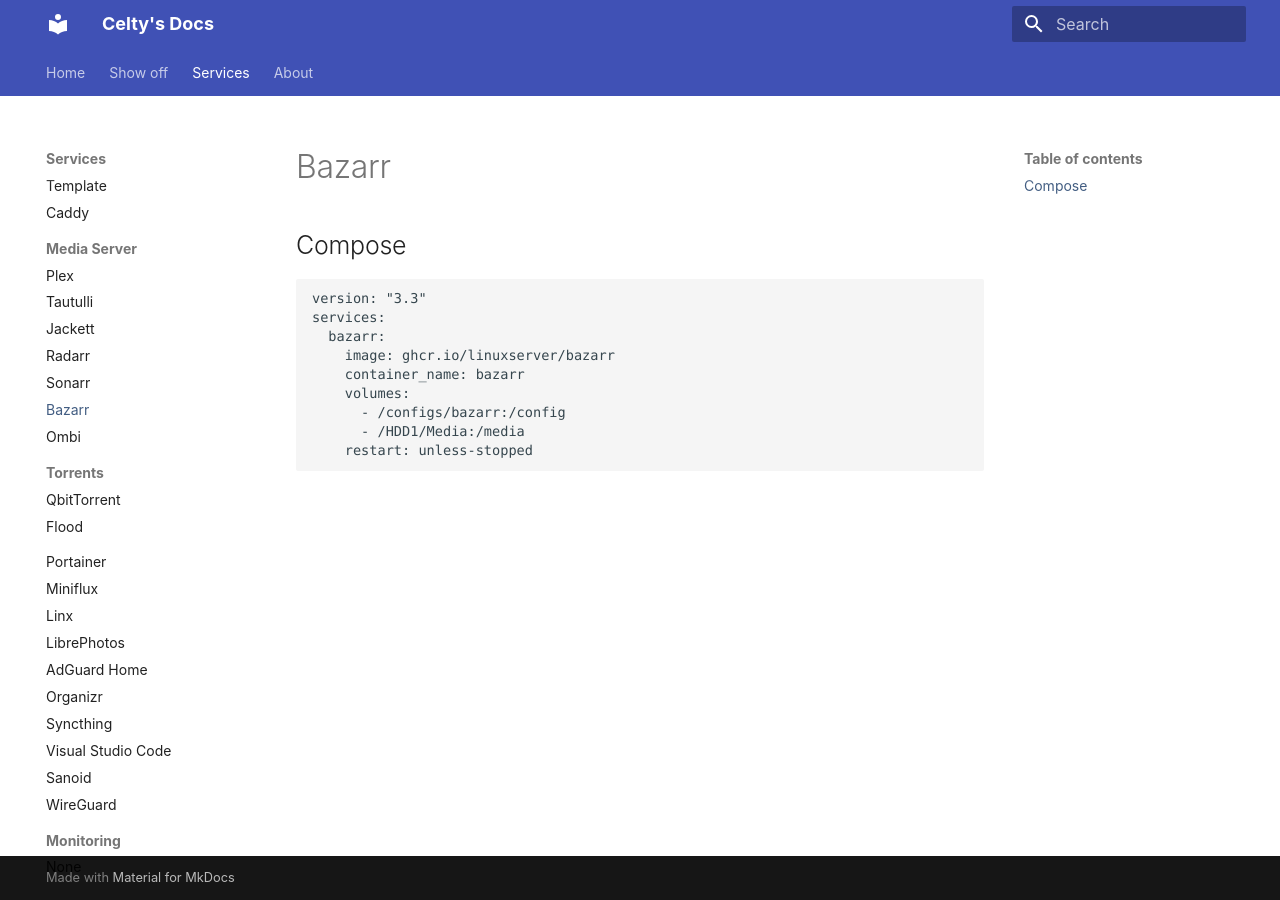
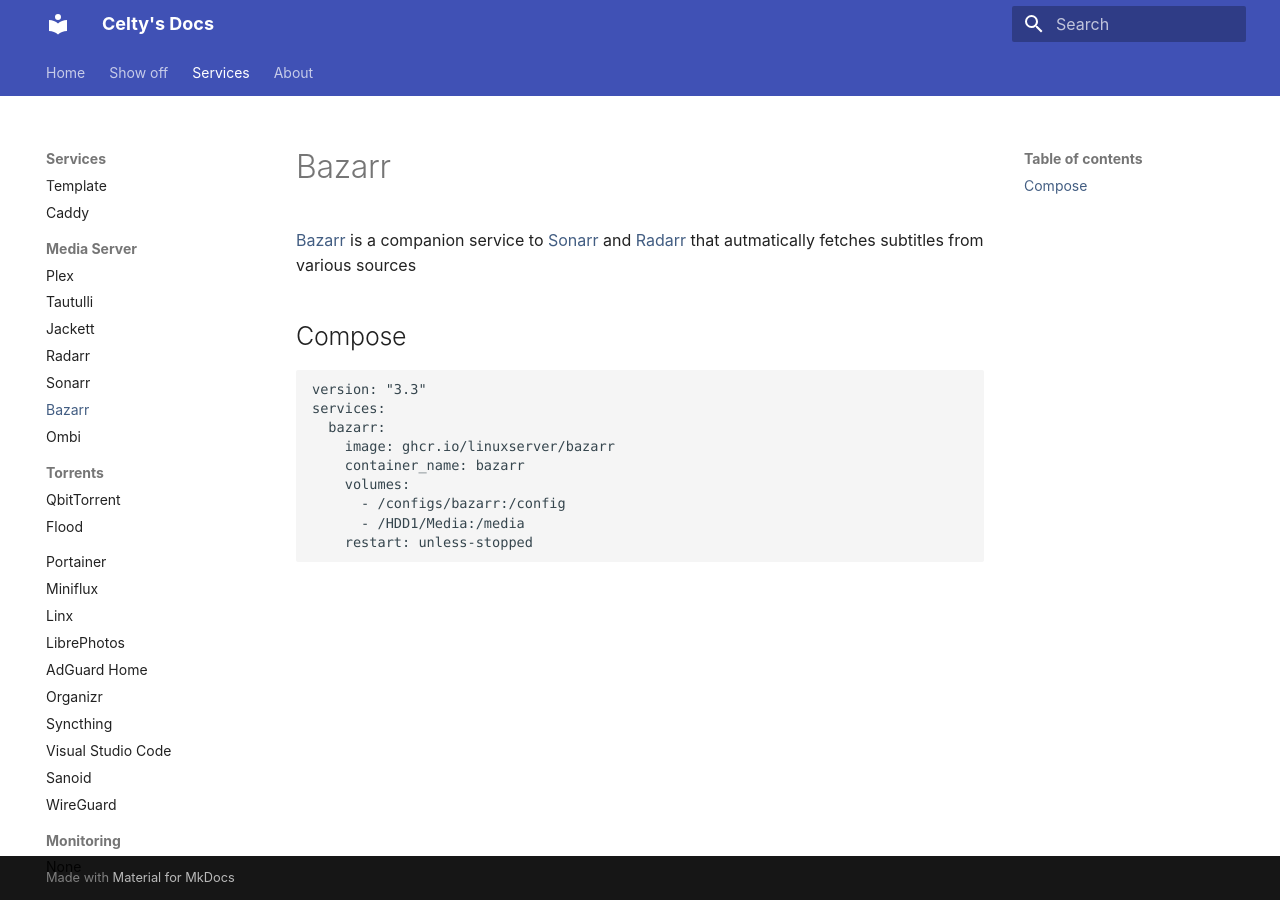
Before and after one commit to xorob0/docs, an MkDocs documentation site: the page built from docs/services/bazarr.md, in a window 1280 px wide. Built offline with MkDocs 1.6.1 and Material for MkDocs 9.7.7, drawn with Linux system fonts in a browser that asks for light colours.

Commit message:
add links

```diff
--- a/docs/services/bazarr.md
+++ b/docs/services/bazarr.md
@@ -1,4 +1,6 @@
 # Bazarr
+
+[Bazarr](https://www.bazarr.media/) is a companion service to [Sonarr](/../sonarr) and [Radarr](/../radarr) that autmatically fetches subtitles from various sources
 
 ## Compose
 
```
Also changed, not shown: docs/services/flood.md (+2 -0 lines), docs/services/librephotos.md (+5 -1 lines).
